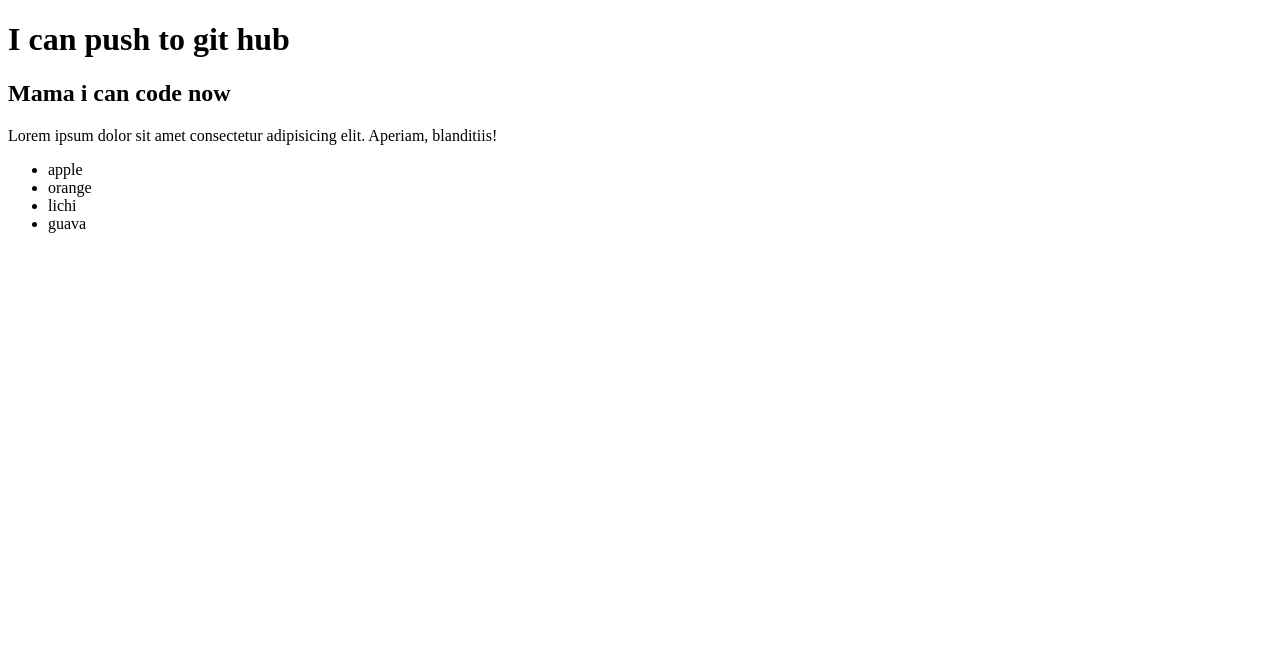
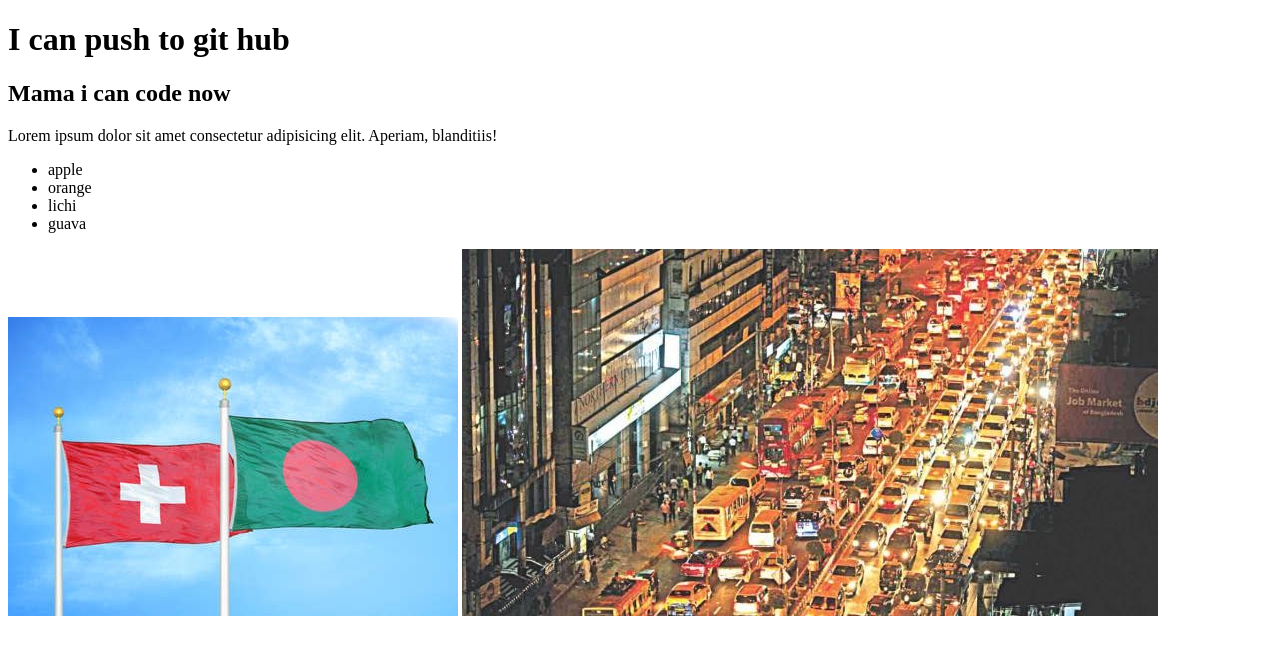
Before and after one commit to Aklima-akter/aklima, a plain HTML site: page index.html in a window 1280 px wide. Drawn offline with Linux system fonts and the light colour scheme.

Commit message:
image add

```diff
--- a/index.html
+++ b/index.html
@@ -17,6 +17,8 @@
             <li>lichi</li>
             <li>guava</li>
         </ul>
+        <img src="flag.jpg" alt="flag">
+        <img src="traffic.jpg" alt="traffic">
     </div>
 </body>
 </html>
```
Also changed, not shown: flag.jpg (added), traffic.jpg (added).
